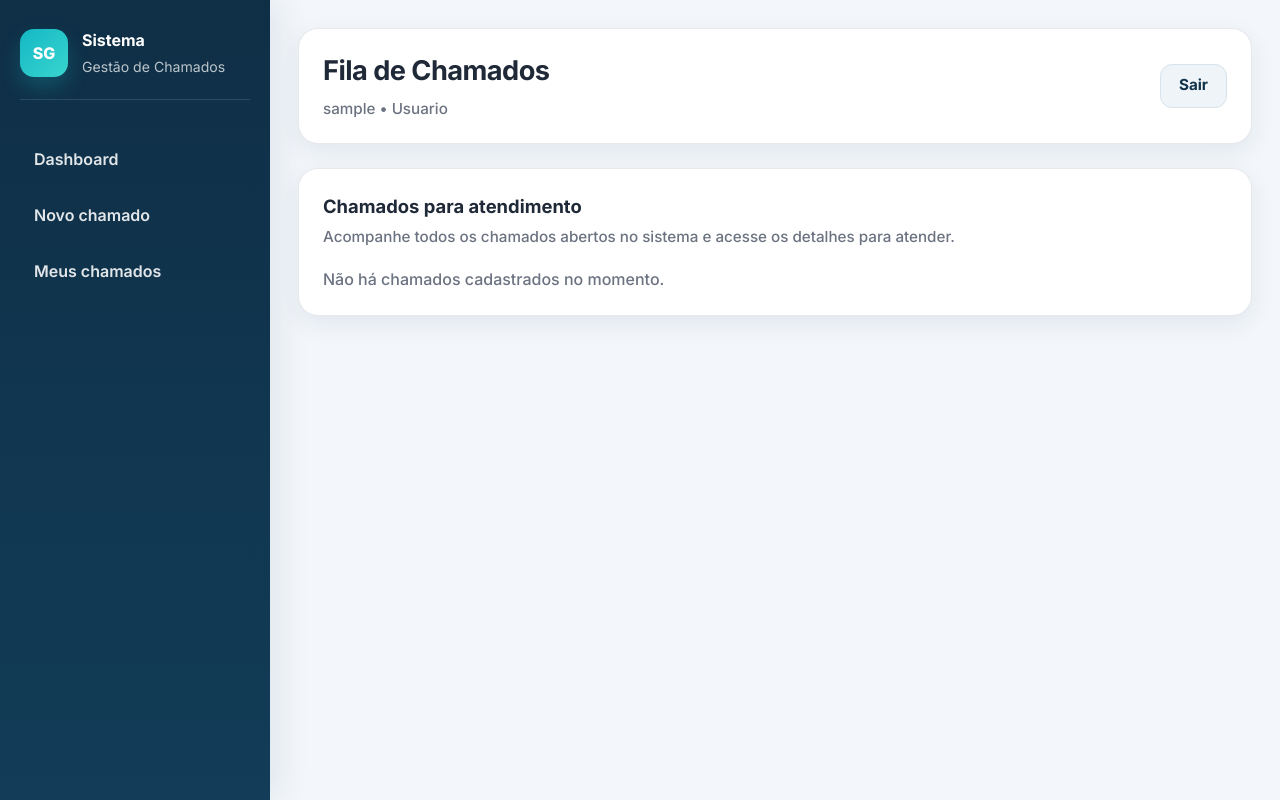
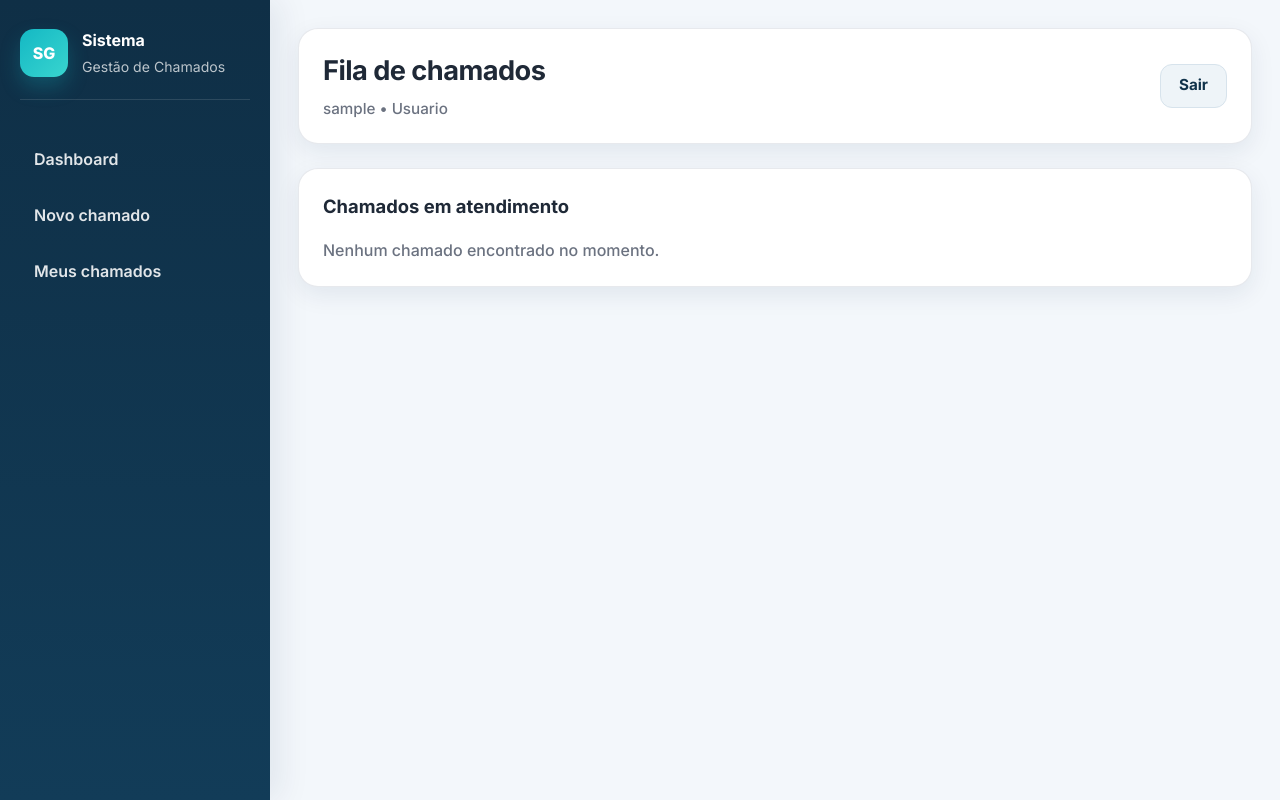
Before and after one commit to clawdyno0-png/sistema-chamados, a Flask app: template templates/fila_chamados.html in a window 1280 px wide. Run offline with Flask 3, Linux system fonts and the light colour scheme; the template is opened without the code that fills it, so the values that code supplies are empty; the visitor is signed in with stand-in values (Sample User, id 1).

Commit message:
Update fila_chamados.html

```diff
--- a/templates/fila_chamados.html
+++ b/templates/fila_chamados.html
@@ -1,29 +1,29 @@
 {% extends "base.html" %}
 
 {% block title %}Fila de Chamados{% endblock %}
-{% block page_title %}Fila de Chamados{% endblock %}
+
+{% block page_title %}Fila de chamados{% endblock %}
+{% block page_subtitle %}
+Visualize, acompanhe e atenda os chamados abertos no sistema.
+{% endblock %}
 
 {% block content %}
-
 <div class="content-section">
-    <div style="margin-bottom: 18px;">
-      <h2 style="margin-bottom: 6px;">Chamados para atendimento</h2>
-      <p class="page-subtitle" style="margin: 0;">
-        Acompanhe todos os chamados abertos no sistema e acesse os detalhes para atender.
-      </p>
-    </div>
+  <h2>Chamados em atendimento</h2>
 
   {% if chamados %}
     <div class="table-wrapper">
       <table>
         <thead>
           <tr>
+            <th>Protocolo</th>
             <th>Título</th>
             <th>Solicitante</th>
+            <th>Categoria</th>
             <th>Prioridade</th>
             <th>Status</th>
             <th>Analista</th>
-              <th>Criado em</th>
+            <th>Última atualização</th>
             <th>Ação</th>
           </tr>
         </thead>
@@ -31,18 +31,28 @@
         <tbody>
           {% for chamado in chamados %}
             <tr>
+              <td>
+                <strong>{{ chamado.protocolo or ('CH-' ~ chamado.id) }}</strong>
+              </td>
               <td>{{ chamado.titulo }}</td>
               <td>{{ chamado.solicitante.username }}</td>
-                <td>{{ chamado.prioridade }}</td>
+              <td>{{ chamado.categoria }}</td>
+              <td>
+                {% if chamado.prioridade == "Alta" %}
+                  <span class="badge badge-prioridade-alta">Alta</span>
+                {% elif chamado.prioridade == "Média" %}
+                  <span class="badge badge-prioridade-media">Média</span>
+                {% else %}
+                  <span class="badge badge-prioridade-baixa">Baixa</span>
+                {% endif %}
+              </td>
               <td>
                 {% if chamado.status == "Aberto" %}
                   <span class="badge badge-novo">Aberto</span>
                 {% elif chamado.status == "Em atendimento" %}
                   <span class="badge badge-andamento">Em atendimento</span>
                 {% elif chamado.status == "Aguardando usuário" %}
-                    <span class="badge" style="background: rgba(245, 158, 11, 0.14); color: #b45309;">
-                      Aguardando usuário
-                    </span>
+                  <span class="badge badge-aguardando">Aguardando usuário</span>
                 {% else %}
                   <span class="badge badge-resolvido">Finalizado</span>
                 {% endif %}
@@ -54,10 +64,12 @@
                   <span class="empty-text">Não atribuído</span>
                 {% endif %}
               </td>
-                <td>{{ chamado.data_criacao.strftime('%d/%m/%Y %H:%M') }}</td>
               <td>
-                  <a href="{{ url_for('detalhe_chamado', id=chamado.id) }}" class="btn btn-secondary-header">
-                    Ver detalhes
+                {{ chamado.data_atualizacao.strftime('%d/%m/%Y %H:%M') if chamado.data_atualizacao else '-' }}
+              </td>
+              <td>
+                <a class="btn btn-success" href="{{ url_for('detalhe_chamado', id=chamado.id) }}">
+                  Abrir
                 </a>
               </td>
             </tr>
@@ -66,10 +78,7 @@
       </table>
     </div>
   {% else %}
-      <p class="empty-text">
-        Não há chamados cadastrados no momento.
-      </p>
+    <p class="empty-text">Nenhum chamado encontrado no momento.</p>
   {% endif %}
 </div>
-
 {% endblock %}
```
Lines whose indentation alone changed are shown as unchanged.
